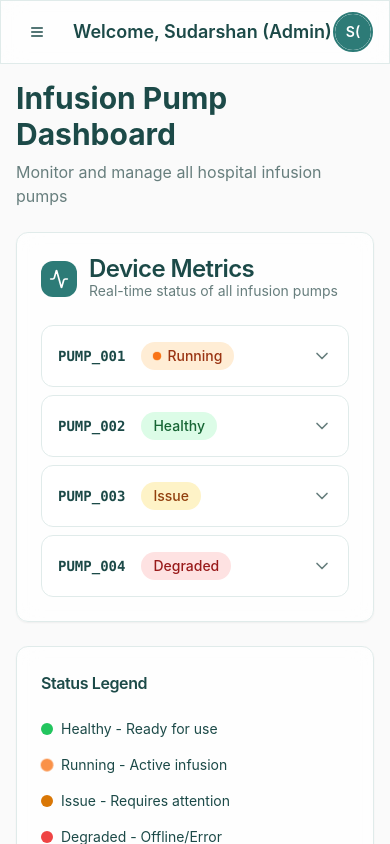
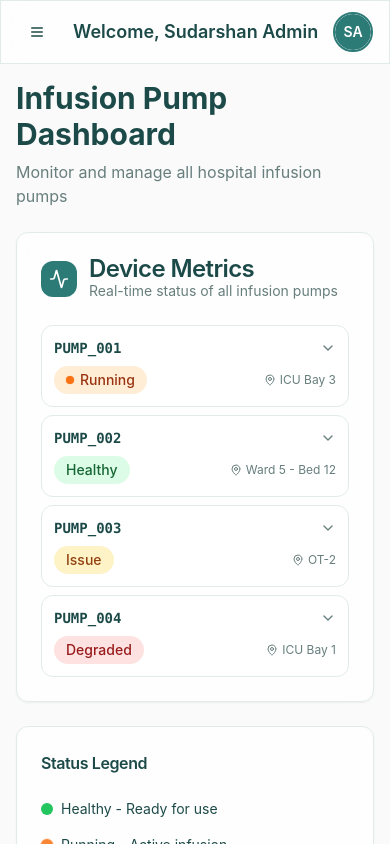
Before and after one commit to Sudarshan50/disa-infusion-pump, a React (Vite) app: page /admin in a window 390 px wide. Shown: the top 844 px of the page. Built offline with nearby package versions, Linux system fonts and the light colour scheme; the HTML template or start-up script is replaced by a standard one.

Commit message:
feat: Add keyboard support for confirmation in ConfirmActionModal and display device location in DeviceRow..

```diff
--- a/src/components/ConfirmActionModal.tsx
+++ b/src/components/ConfirmActionModal.tsx
@@ -42,6 +42,13 @@ export const ConfirmActionModal = ({
     }
   };
 
+  const handleKeyDown = (e: React.KeyboardEvent) => {
+    if (e.key === "Enter") {
+      e.preventDefault();
+      handleConfirm();
+    }
+  };
+
   const getActionColor = () => {
     switch (action) {
       case "stop":
@@ -82,6 +89,7 @@ export const ConfirmActionModal = ({
               id="confirm-text"
               value={confirmText}
               onChange={(e) => setConfirmText(e.target.value)}
+              onKeyDown={handleKeyDown}
               placeholder={`Type "${action}" here`}
               className="h-12"
               autoFocus
--- a/src/components/DeviceRow.tsx
+++ b/src/components/DeviceRow.tsx
@@ -1,9 +1,9 @@
 import { useState } from "react";
-import { Device } from "@/data/dummyData";
+import { Device, DUMMY_DEVICE_DIRECTORY } from "@/data/dummyData";
 import { StatusChip } from "./StatusChip";
 import { Button } from "@/components/ui/button";
 import { Card } from "@/components/ui/card";
-import { ChevronDown, ChevronUp, Play, Calendar } from "lucide-react";
+import { ChevronDown, ChevronUp, Play, Calendar, MapPin } from "lucide-react";
 import { cn } from "@/lib/utils";
 import { RunningDeviceActions } from "./RunningDeviceActions";
 import { IdleDeviceActions } from "./IdleDeviceActions";
@@ -21,41 +21,90 @@ export const DeviceRow = ({
   onToggleExpand,
   onUpdateDevice,
 }: DeviceRowProps) => {
+  // Helper function to get device location
+  const getDeviceLocation = (deviceId: string) => {
+    const deviceInfo = DUMMY_DEVICE_DIRECTORY.find(d => d.deviceId === deviceId);
+    return deviceInfo?.location || "Unknown Location";
+  };
+
   return (
     <div className="border rounded-xl overflow-hidden transition-all hover:shadow-md bg-card">
       {/* Collapsed Row */}
       <button
         onClick={() => onToggleExpand(device.deviceId)}
-        className="w-full p-4 flex items-center justify-between hover:bg-accent/50 transition-colors"
+        className="w-full p-3 sm:p-4 hover:bg-accent/50 transition-colors"
       >
-        <div className="flex items-center gap-4 md:gap-8 flex-1 min-w-0">
+        {/* Mobile Layout (stacked) */}
+        <div className="flex flex-col gap-2 sm:hidden">
+          <div className="flex items-center justify-between">
+            <span className="font-mono font-semibold text-sm">
+              {device.deviceId}
+            </span>
+            {expanded ? (
+              <ChevronUp className="h-4 w-4 flex-shrink-0 text-muted-foreground" />
+            ) : (
+              <ChevronDown className="h-4 w-4 flex-shrink-0 text-muted-foreground" />
+            )}
+          </div>
+          <div className="flex items-center justify-between">
+            <StatusChip status={device.status} showPulse={device.status === "Running"} />
+            <div className="flex items-center gap-1 text-muted-foreground">
+              <MapPin className="h-3 w-3 flex-shrink-0" />
+              <span className="text-xs truncate max-w-[120px]">
+                {getDeviceLocation(device.deviceId)}
+              </span>
+            </div>
+          </div>
+        </div>
+
+        {/* Desktop/Tablet Layout (horizontal) */}
+        <div className="hidden sm:flex items-center justify-between">
+          <div className="flex items-center gap-3 md:gap-6 lg:gap-8 flex-1 min-w-0">
             <span className="font-mono font-semibold text-sm md:text-base whitespace-nowrap">
               {device.deviceId}
             </span>
             <StatusChip status={device.status} showPulse={device.status === "Running"} />
+
+            {/* Location Display */}
+            <div className="flex items-center gap-1.5 text-muted-foreground min-w-0">
+              <MapPin className="h-4 w-4 flex-shrink-0" />
+              <span className="text-sm truncate">
+                {getDeviceLocation(device.deviceId)}
+              </span>
+            </div>
           </div>
           {expanded ? (
             <ChevronUp className="h-5 w-5 flex-shrink-0 text-muted-foreground" />
           ) : (
             <ChevronDown className="h-5 w-5 flex-shrink-0 text-muted-foreground" />
           )}
+        </div>
       </button>
 
       {/* Expanded Content */}
       {expanded && (
-        <div className="border-t bg-muted/30 p-4 md:p-6 space-y-6 animate-accordion-down">
+        <div className="border-t bg-muted/30 p-3 sm:p-4 md:p-6 space-y-4 sm:space-y-6 animate-accordion-down">
           <Card className="glass-dark">
-            <div className="p-4 grid grid-cols-1 md:grid-cols-3 gap-4">
+            <div className="p-3 sm:p-4 grid grid-cols-1 sm:grid-cols-2 lg:grid-cols-4 gap-3 sm:gap-4">
               <div>
-                <p className="text-sm text-muted-foreground">Device ID</p>
-                <p className="font-mono font-semibold">{device.deviceId}</p>
+                <p className="text-xs sm:text-sm text-muted-foreground">Device ID</p>
+                <p className="font-mono font-semibold text-sm sm:text-base">{device.deviceId}</p>
               </div>
               <div>
-                <p className="text-sm text-muted-foreground">Infusions Completed</p>
-                <p className="font-semibold">{device.infusionsCompleted}</p>
+                <p className="text-xs sm:text-sm text-muted-foreground">Location</p>
+                <div className="flex items-center gap-1.5 mt-1">
+                  <MapPin className="h-3 w-3 sm:h-4 sm:w-4 text-muted-foreground flex-shrink-0" />
+                  <p className="font-semibold text-sm sm:text-base truncate">
+                    {getDeviceLocation(device.deviceId)}
+                  </p>
+                </div>
               </div>
               <div>
-                <p className="text-sm text-muted-foreground">Current Status</p>
+                <p className="text-xs sm:text-sm text-muted-foreground">Infusions Completed</p>
+                <p className="font-semibold text-sm sm:text-base">{device.infusionsCompleted}</p>
+              </div>
+              <div>
+                <p className="text-xs sm:text-sm text-muted-foreground">Current Status</p>
                 <div className="mt-1">
                   <StatusChip status={device.status} showPulse={device.status === "Running"} />
                 </div>
@@ -64,19 +113,21 @@ export const DeviceRow = ({
           </Card>
 
           {device.status === "Degraded" && (
-            <div className="flex items-center gap-2 text-sm text-muted-foreground bg-destructive/10 p-3 rounded-lg">
+            <div className="flex flex-col sm:flex-row sm:items-center gap-1 sm:gap-2 text-xs sm:text-sm text-muted-foreground bg-destructive/10 p-2 sm:p-3 rounded-lg">
               <span className="text-destructive font-medium">Last online:</span>
-              <span>{new Date(device.lastOnline).toLocaleString()}</span>
+              <span className="break-all sm:break-normal">{new Date(device.lastOnline).toLocaleString()}</span>
             </div>
           )}
 
           {/* Actions based on status */}
+          <div className="space-y-3 sm:space-y-4">
             {device.status === "Running" ? (
               <RunningDeviceActions device={device} onUpdateDevice={onUpdateDevice} />
             ) : (
               <IdleDeviceActions device={device} onUpdateDevice={onUpdateDevice} />
             )}
           </div>
+        </div>
       )}
     </div>
   );
--- a/src/components/IdleDeviceActions.tsx
+++ b/src/components/IdleDeviceActions.tsx
@@ -32,6 +32,7 @@ export const IdleDeviceActions = ({
           onClick={() => setScheduleModalOpen(true)}
           variant="secondary"
           className="flex-1 min-w-[160px] h-12"
+          disabled
         >
           <Calendar className="mr-2 h-4 w-4" />
           Schedule Infusion
--- a/src/data/dummyData.ts
+++ b/src/data/dummyData.ts
@@ -1,5 +1,5 @@
 export const DUMMY_ADMIN = {
-  name: "Sudarshan (Admin)",
+  name: "Sudarshan Admin",
   email: "admin@hospital.example",
   lastLogin: "2025-09-28T10:24:00+05:30",
 };
--- a/src/pages/DeviceDashboard.tsx
+++ b/src/pages/DeviceDashboard.tsx
@@ -299,6 +299,7 @@ const DeviceDashboard = () => {
                 }}
                 variant="outline"
                 className="flex-1 min-w-[200px] h-12"
+                disabled
               >
                 <Clock className="mr-2 h-4 w-4" />
                 Schedule Infusion
```
Lines whose indentation alone changed are shown as unchanged.
